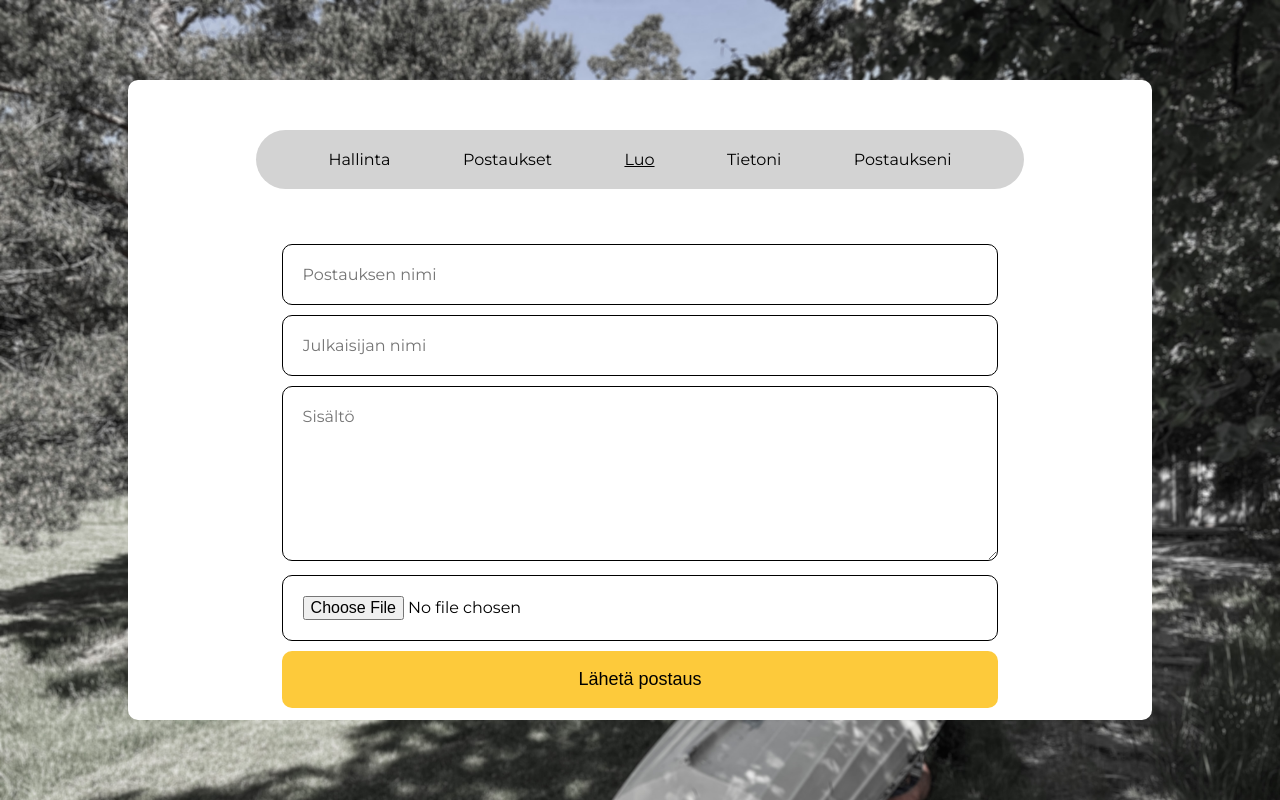
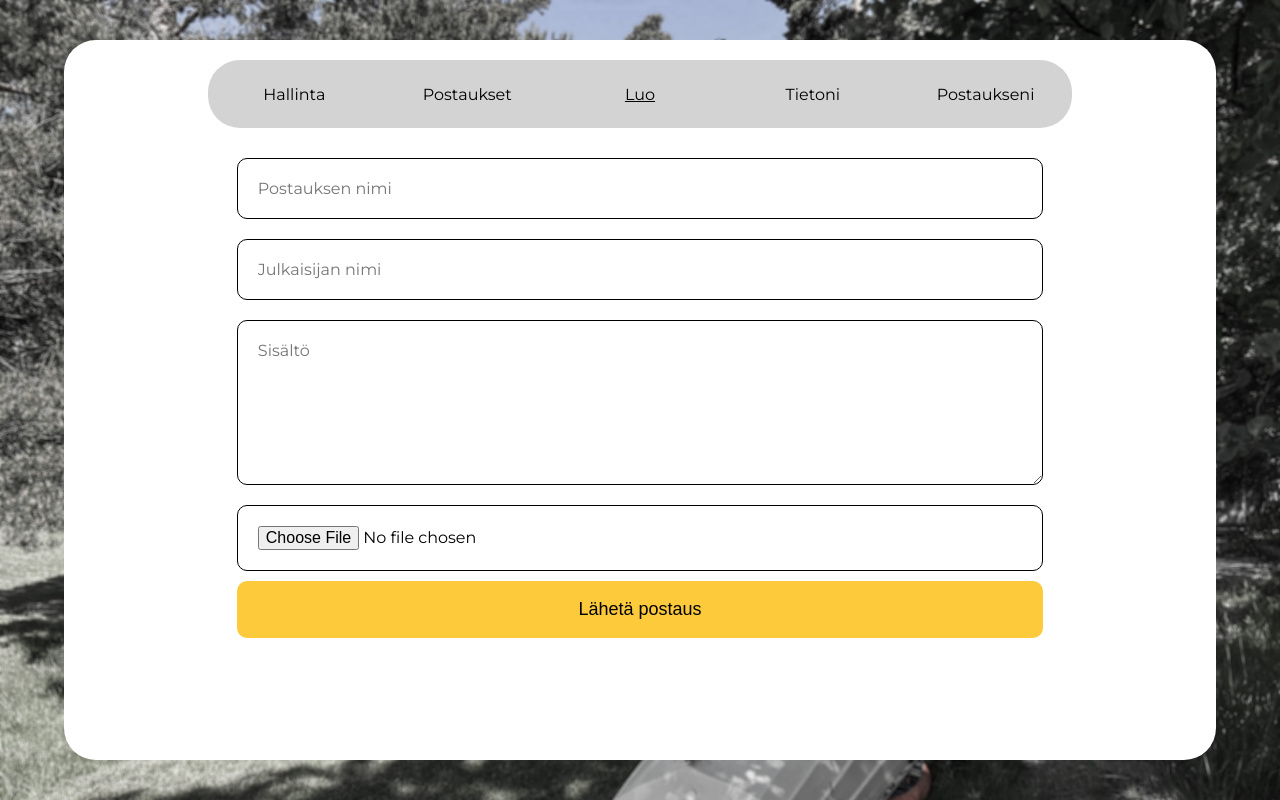
Before and after one commit to jviitamo/diary, a Vue app in the folder frontend/: page /createpost in a window 1280 px wide. Built offline with nearby package versions, Linux system fonts and the light colour scheme; sample sign-in values are in the browser's storage.

Commit message:
Update css

```diff
--- a/frontend/src/components/Home.vue
+++ b/frontend/src/components/Home.vue
@@ -2,17 +2,17 @@
   <div class="main-container">
       <div class="container">
         <div class="links">
-            <div @click="showPopup()" class="showMobileMenu">{{ $route.name }}</div>
-            <div class="links-desktop">
-                <router-link v-for="route in getAvailableRoutes()" :key="route.name" :to="route.path" :class="textStyling(route.path)">{{ route.name }}</router-link>
+          <router-link class="links-desktop" v-for="route in getAvailableRoutes()" :key="route.name" :to="route.path" :class="textStyling(route.path)">{{ route.name }}</router-link>
+          <div class="links-mobile" @click="showPopup()">{{ $route.name }}</div>
         </div>
-          </div>
-          <div class="links-mobile" :style="[!this.Popup ? 'display: none' : '']">
-            <div class="overlay">
+        <div class="overlay" :style="[!this.Popup ? 'display: none' : '']">
+            <div class="overlay-content">
               <router-link v-for="route in getAvailableRoutes()" :key="route.name" @click="showPopup()" :to="route.path" :class="textStyling(route.path)">{{ route.name }}</router-link>
             </div>
         </div>
+        <div class="main-content">
           <router-view />
+        </div>
       </div>
   </div>
 </template>
@@ -74,70 +74,70 @@ export default {
       display: flex;
       justify-content: center;
       align-items: center;
+      width: 100vw;
       height: 100vh;
-        width: 100vw;
     }
     .container {
       background-color: white;
-        width: 80vw;
-        height: 80vh;
-        border-radius: 10px;
+      width: 90%;
+      height: 90%;
+      display: flex;
+      flex-direction: column;
+      justify-content: center;
+      align-items: center;
+      border-radius: 2em;
+
     }
     .container * {
         color: black;
     }
     .links {
+      width: 75%;
+      height: 10%;
+      margin: 20px auto;
+      display: flex;
+      justify-content: center;
+      align-items: center;
+      background-color: #D3D3D3;
       border-radius: 2em;
+    }
+    .main-content {
+      height: 90%;
+      max-height: 700px;
+      width: 100%;
+    }
+    .links * {
+      display: flex;
+      justify-content: space-evenly;
+      width: 90%;
       font-size: 16px;
       font-family: 'Montserrat';
-        background-color: #D3D3D3;
-        width: 75%;
-        margin: 50px auto;
     }
-    .links-desktop {
-        display: flex;
-        justify-content: space-evenly;
-        width: 100%;
-        padding: 20px 0;
-        margin: 0;
+    .links-mobile {
+      display: none;
+      font-size: 24px;
     }
-
-    .links-mobile {
+    .overlay {
         position: fixed;
         top: 0;
         left: 0;
         width: 100vw;
         height: 100vh;
-        background-color: black;
         z-index: 1;
-        background-color:white;
+    }
+    .overlay-content {
+        background-color: white;
+        height: 100%;
+        width: 100%;
         display: flex;
-        justify-content: space-around;
+        flex-direction: column;
+        justify-content: center;
         align-items: center;
         font-family: 'Montserrat';
         font-size: 24px;
     }
-    .links-mobile * {
+    .overlay-content * {
       padding: 40px;
-    }
-    .showMobileMenu {
-      display: none;
-      text-align: center;
-      padding: 20px 0;
-      cursor: pointer;
-    }
-    .showMobileMenu:hover {
-      text-decoration-line: underline;
-    }
-    .overlay {
-        background-color: white;
-        height: 100%;
-        width: 100%;
-        border-radius: 2em;
-        display: flex;
-        flex-direction: column;
-        justify-content: center;
-        align-items: center;
     }
     .closebutton {
         position: relative;
@@ -147,30 +147,13 @@ export default {
         cursor: pointer;
     }
 
-
-  @media screen and (max-width: 800px) {
-    .container {
-      width: 90vw;
-      height: 90vh
-    }
-    .links {
-        width: 80%;
-    }
-    .links-desktop > div {
-      cursor: pointer;
-    }
-  }
   @media screen and (max-width: 600px) {
-    .showMobileMenu {
-      display: block;
-    }
    .links-desktop {
      display: none;
    }
    .links-mobile {
      display: flex;
    }
-
   }
 
 
--- a/frontend/src/components/Posts/CreatePost.vue
+++ b/frontend/src/components/Posts/CreatePost.vue
@@ -1,13 +1,15 @@
 <template>
+    <div class="form-container">
       <form>
-      <input type="text" v-model="name" placeholder="Postauksen nimi"><br>
-      <input type="text" v-model="publisher" placeholder="Julkaisijan nimi"><br>
+        <input type="text" v-model="name" placeholder="Postauksen nimi">
+        <input type="text" v-model="publisher" placeholder="Julkaisijan nimi">
         <textarea v-model="content" placeholder="Sisältö" rows="7" cols="70"></textarea>
         <input type="file" id="file" v-on:change="onFileChange" name="photo" accept="image/png, image/jpeg">
         <button @click.prevent="sendPost(this.name, this.publisher, this.content, this.file)">Lähetä postaus</button>
       </form>
       <div :class="this.formSent ? 'success' : 'failure'">
         <p>{{ this.showMessage }}</p>
+      </div>
     </div>
 </template>
 
@@ -102,22 +104,30 @@ export default {
     color: green;
   }
   .failure {
-    color: black;
+    color: red;
+  }
+  .form-container {
+    width: 100%;
+    height: 100%;
+    font-family: 'Montserrat';
+  }
+  .form-container > div {
+    height: 10%;
   }
   form {
+    height: 80%;
     width: 100%;
-    font-family: 'Montserrat';
+    display: flex;
+    flex-direction: column;
+    align-items: center;
+    justify-content:flex-start;
   }
   form *{
     width: 70%;
     box-sizing: border-box;
-    margin: 5px;
     font-size: 18px;
   }
-  form > div {
-    text-align: center;
-    padding-bottom: 50px;
-  }
+
   button {
     padding: 1em;
     border-radius: 10px;
@@ -132,12 +142,10 @@ export default {
   input, textarea {
     border-radius: 10px;
     padding: 20px;
+    margin: 10px;
     border: 1px solid black;
     font-family: 'Montserrat';
     font-size: 16px;
   }
-  h1 {
-    padding: 30px;
-  }
 
 </style>
--- a/frontend/src/components/Posts/MyPosts.vue
+++ b/frontend/src/components/Posts/MyPosts.vue
@@ -1,7 +1,10 @@
 <template>
-  <div class="posts">
-    <Overlay v-for="post in posts" :key="post.id" :name="post.name" :publisher="post.publisher" :content="post.content" :photo="post.photo"/>
-    <p v-if="posts.length === 0">Sinulla ei ole postauksia</p>
+  <div class="post-container">
+    <p>Sinun postauksesi</p>
+    <div class="posts">
+      <Overlay v-for="post in posts" :key="post.id" :name="post.name" :publisher="post.publisher" :content="post.content" :photo="post.photo"/>
+        <p v-if="posts.length === 0">Sinulla ei ole postauksia</p>
+    </div>
   </div>
 </template>
 
@@ -32,21 +35,34 @@ export default {
 <!-- Add "scoped" attribute to limit CSS to this component only -->
 <style scoped>
 
+p {
+  font-family: 'Montserrat';
+  margin: 0;
+  height: 10%;
+  font-size: 24px;
+  display: flex;
+  justify-content: center;
+  align-items: center;
+}
+.post-container {
+  width: 70%;
+  margin: 0 auto;
+  padding: 0;
+  height: 100%;
+  background-color: white;
+  font-family: 'Montserrat';
+}
 .posts {
-  background-color: white;
+  height: 85%;
   display: block;
-  width: 70%;
-  margin: 50px auto;
-  height: 55vh;
   border-radius: 10px;
   overflow-y: scroll;
+  margin: 0;
 }
 @media screen and (max-width: 600px) {
     .posts-container {
       width: 90%;
     }
-    .posts {
-      height: 65vh;
-    }
   }
+
 </style>
--- a/frontend/src/components/Posts/Overlay.vue
+++ b/frontend/src/components/Posts/Overlay.vue
@@ -74,7 +74,6 @@ export default {
     }
     .overlay {
         background-color: white;
-        opacity: 1 !important;
         height: 90%;
         width: 90%;
         border-radius: 2em;
--- a/frontend/src/components/Posts/Posts.vue
+++ b/frontend/src/components/Posts/Posts.vue
@@ -1,7 +1,10 @@
 <template>
-  <div class="posts">
-    <Overlay v-for="post in posts" :key="post.id" :name="post.name" :publisher="post.publisher" :content="post.content" :photo="post.photo"/>
-    <p v-if="posts.length === 0">Sijainnillasi ei ole postauksia</p>
+  <div class="post-container">
+    <p>Alueesi postaukset</p>
+    <div class="posts">
+      <Overlay v-for="post in posts" :key="post.id" :name="post.name" :publisher="post.publisher" :content="post.content" :photo="post.photo"/>
+      <p v-if="posts.length === 0">Sijainnillasi ei ole postauksia</p>
+    </div>
   </div>
 </template>
 
@@ -32,21 +35,35 @@ export default {
 <!-- Add "scoped" attribute to limit CSS to this component only -->
 <style scoped>
 
+p {
+  font-family: 'Montserrat';
+  margin: 0;
+  padding: 0;
+  height: 10%;
+  font-size: 24px;
+  display: flex;
+  justify-content: center;
+  align-items: center;
+}
+.post-container {
+  width: 70%;
+  margin: 0 auto;
+  padding: 0;
+  height: 100%;
+  background-color: white;
+  font-family: 'Montserrat';
+}
 .posts {
-  background-color: white;
+  height: 85%;
   display: block;
-  width: 70%;
-  margin: 50px auto;
-  height: 55vh;
   border-radius: 10px;
   overflow-y: scroll;
+  margin: 0;
 }
 @media screen and (max-width: 600px) {
     .posts-container {
       width: 90%;
     }
-    .posts {
-      height: 65vh;
-    }
+
   }
 </style>
--- a/frontend/src/components/User/MyInformation.vue
+++ b/frontend/src/components/User/MyInformation.vue
@@ -1,19 +1,25 @@
 <template>
-  <div class="my-information">
-        <div v-if="user !== null">
-            <div>
-                <p>Käyttänimi: {{ user.username }}</p>
-                <p v-if="user.location !== null">Sijainti: {{ user.location }}</p>
-                <p v-else>Sinulle ei ole määritetty sijaintia</p>
-            </div>
+    <div v-if="user !== null" class="my-information">
+        <table>
+            <tr>
+                <td>Käyttänimi</td>
+                <td class="bold">{{ user.username }}</td>
+            </tr>
+            <tr>
+                <td>Sijainti</td>
+                <td v-if="user.location !== null" class="bold">{{ user.location }}</td>
+                <td v-else class="bold">Sinulle ei ole määritetty sijaintia</td>
+            </tr>
+        </table>
+        <div class="changePassword">
             <p>Vaihda salasana:</p>
             <input type="password" v-model="old_password" placeholder="Vanha salasana"><br>
             <input type="password" v-model="new_password" placeholder="Uusi salasana"><br>
             <p>{{ this.showMessage }}</p>
             <button @click.prevent="ChangePassword(old_password, new_password)">Vaihda salasana</button>
         </div>
-        <button @click="SignOut()">Kirjaudu ulos</button>
-  </div>
+        <button class="signout" @click="SignOut()">Kirjaudu ulos</button>
+    </div>
 </template>
 
 <script>
@@ -72,12 +78,31 @@ export default {
 
 <!-- Add "scoped" attribute to limit CSS to this component only -->
 <style scoped>
-
     .my-information {
         font-family: 'Montserrat';
+        display: flex;
+        flex-direction: column;
+        align-items: center;
+        justify-content: flex-start;
+        height: 100%;
+        font-size: 24px;
     }
-    .my-information * {
-        margin-bottom: 30px;
+    table {
+        flex-basis: 20%;
+    }
+    .changePassword {
+        flex-basis: 70%;
+        width: 100%;
+    }
+    .changePassword > input, button {
+        border-radius: 10px;
+        width: 80%;
+        max-width: 500px;
+        padding: 20px 0;
+        margin-top: 10px;
+        border: 1px solid black;
+        font-family: 'Montserrat';
+        font-size: 16px;
     }
 
     button {
@@ -89,7 +114,23 @@ export default {
         cursor: pointer;
         font-family: 'Montserrat';
     }
+
+    .signout {
+        position: relative;
+        bottom: 10px;
+    }
     button:hover {
         opacity: 0.7;
     }
+    td {
+        padding: 20px;
+        margin: 0;
+        border-bottom: 1px solid black;
+    }
+    tr {
+        border: 1px solid black;
+    }
+    .bold {
+        font-weight: bold;
+    }
 </style>
```
Lines whose indentation alone changed are shown as unchanged.
